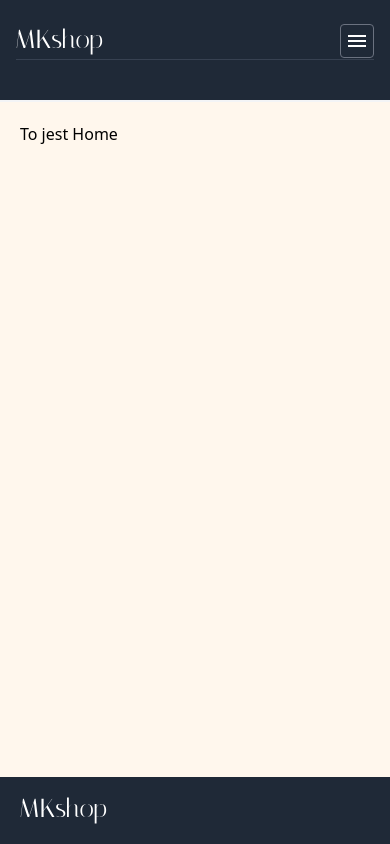
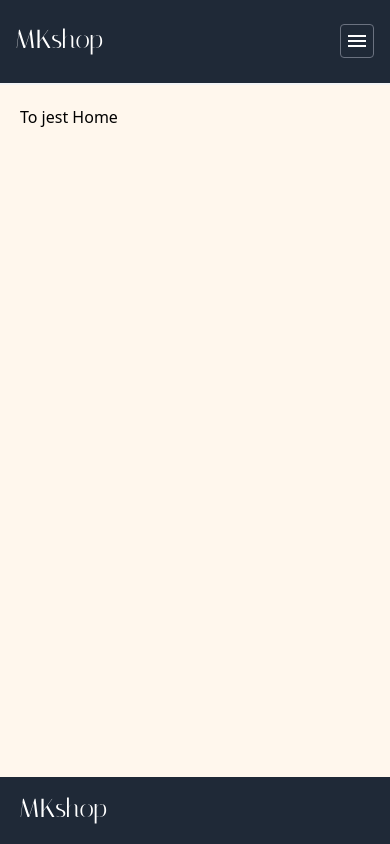
Before and after one commit to kunertmichal/nextjs-ecommerce, a Next.js app: page / in a window 390 px wide. Built offline with nearby package versions, Linux system fonts and the light colour scheme.

Commit message:
hide divider when mobile nav collapsed

```diff
--- a/components/Header.tsx
+++ b/components/Header.tsx
@@ -49,7 +49,11 @@ export const Header = () => {
             ))}
           </ul>
         </nav>
-        <div className="md:hidden border border-gray-700 border-b-0 w-full mb-4" />
+        <div
+          className={`md:hidden border border-gray-700 border-b-0 w-full mb-4 ${
+            isMenuOpened ? "block" : "hidden"
+          }`}
+        />
         <div
           className={`w-full flex-col md:flex md:flex-1 md:flex-row ${
             isMenuOpened ? "flex" : "hidden"
```
